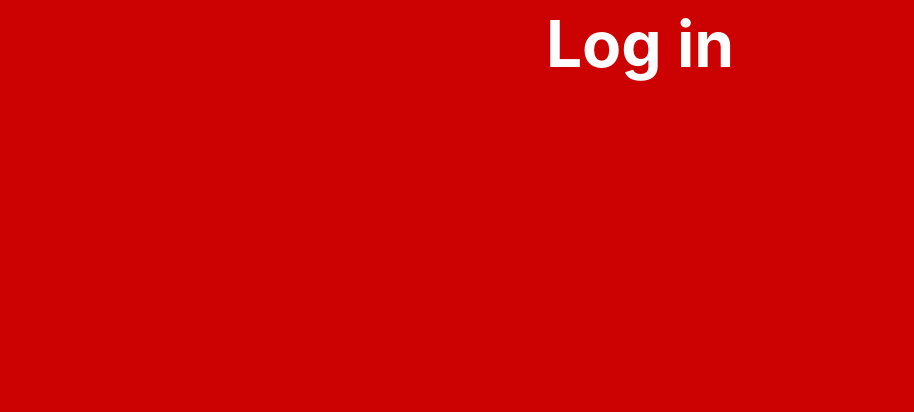
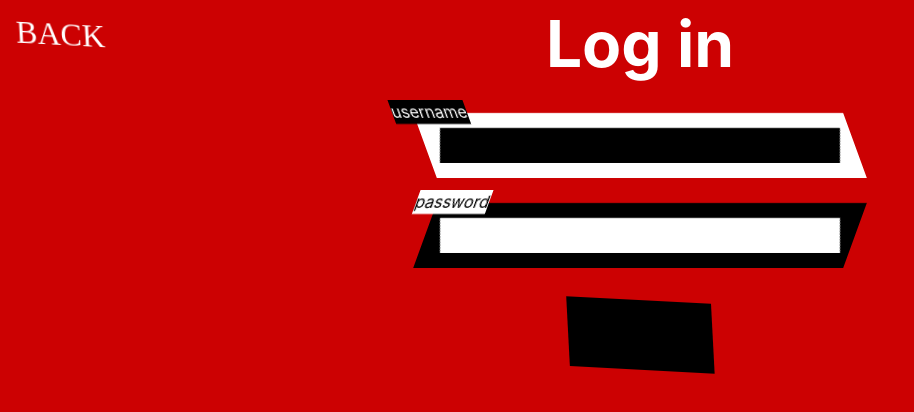
Before and after one commit to mluna-again/im-client, a Svelte app: page /log-in in a window 1280 px wide. Shown: the top 412 px of the page, without its empty margins (0-914 px from the left). Built offline with nearby package versions, Linux system fonts and the light colour scheme; a web font is replaced by a local one.

Commit message:
placeholders

```diff
--- a/src/lib/Input.svelte
+++ b/src/lib/Input.svelte
@@ -3,6 +3,7 @@
 	export let password = false;
 	export let onChange = undefined;
 	export let validate = undefined;
+	export let placeholder = '';
 
 	let error = null;
 
@@ -21,6 +22,8 @@
 </script>
 
 <div class="container" class:reverse>
+	<span class="placeholder">{placeholder}</span>
+
 	{#if error && reverse}
 		<span class="err">{error}</span>
 	{/if}
@@ -51,7 +54,8 @@
 	}
 
 	.container {
-		margin: 10px 0;
+		position: relative;
+		margin: 25px 0;
 		background-color: white;
 		padding: 15px;
 		transform: skew(20deg);
@@ -81,4 +85,17 @@
 	input:focus {
 		outline: none;
 	}
+
+	.placeholder {
+		position: absolute;
+		top: -20%;
+		left: -5%;
+		background-color: black;
+		color: white;
+	}
+
+	.reverse .placeholder {
+		background-color: white;
+		color: black;
+	}
 </style>
--- a/src/routes/Login.svelte
+++ b/src/routes/Login.svelte
@@ -1,19 +1,42 @@
 <script>
 	import { fly } from 'svelte/transition';
+	import { navigate } from 'svelte-routing';
+	import GoBack from '../lib/GoBack.svelte';
+	import Input from '../lib/Input.svelte';
+	import Button from '../lib/Button.svelte';
 </script>
 
 <div class="container" in:fly={{ duration: 300, y: 200 }}>
+	<GoBack />
+
 	<h1>Log in</h1>
+
+	<form on:submit|preventDefault={submitHandler}>
+		<Input placeholder="username" />
+		<Input placeholder="password" reverse />
+
+		<div class="btn">
+			<Button message="Log in" />
+		</div>
+	</form>
 </div>
 
 <style>
 	.container {
 		display: flex;
-		justify-content: center;
+		flex-direction: column;
+		align-items: center;
 	}
 
 	h1 {
 		font-size: 4rem;
 		margin-top: 2rem;
+		margin-bottom: 2rem;
+	}
+
+	.btn {
+		margin-top: 2rem;
+		display: flex;
+		justify-content: center;
 	}
 </style>
--- a/src/routes/SignIn.svelte
+++ b/src/routes/SignIn.svelte
@@ -63,8 +63,13 @@
 	<h1>Sign in</h1>
 
 	<form on:submit|preventDefault={submitHandler}>
-		<Input onChange={setUsername} validate={validateUsername} />
 		<Input
+			placeholder="username"
+			onChange={setUsername}
+			validate={validateUsername}
+		/>
+		<Input
+			placeholder="password"
 			onChange={setPassword}
 			validate={validatePassword}
 			reverse
```
